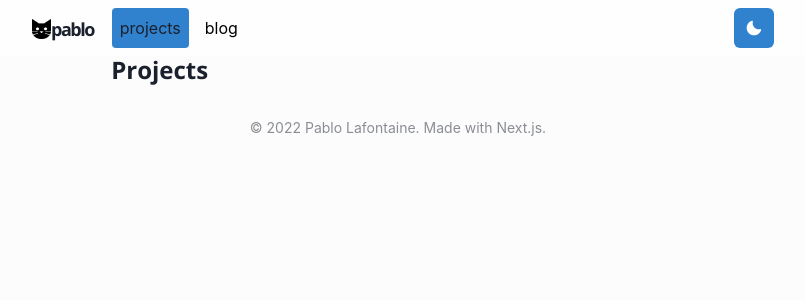
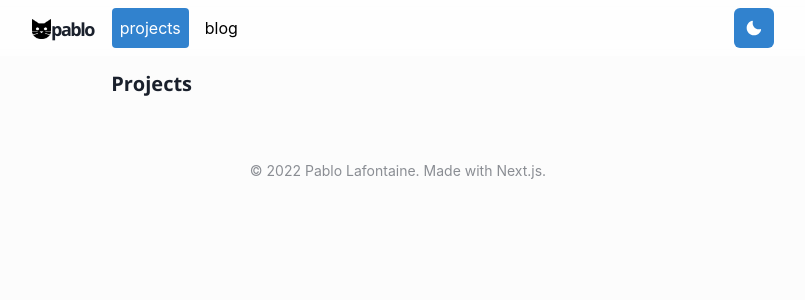
Before and after one commit to pablolafontaine/personal-website, a Next.js app: page /projects in a window 1280 px wide. Shown: the top 300 px of the page, without its empty margins (242-1047 px from the left). Built offline with nearby package versions, Linux system fonts and the light colour scheme.

Commit message:
initial blog and projects page stuff done

```diff
--- a/components/navbar.js
+++ b/components/navbar.js
@@ -20,14 +20,15 @@ import ThemeToggle from "./theme-toggle";
 const LinkItem = ({ href, path, children }) => {
 	const active = path === href;
 	const inactiveColor = useColorModeValue("black", "white");
-	const activeColor = useColorModeValue("#3182ce", "#faf08a");
+	const activeColor = useColorModeValue("white", "black");
+	const activeBackgroundColor = useColorModeValue("#3182ce", "#faf08a");
 	return (
 		<NextLink href={href}>
 			<Link
 				borderRadius={4}
 				p={2}
-				bg={active ? activeColor : undefined}
-				color={active ? "#1A202C" : inactiveColor}
+				bg={active ? activeBackgroundColor : undefined}
+				color={active ? activeColor : inactiveColor}
 			>
 				{children}
 			</Link>
--- a/pages/projects.js
+++ b/pages/projects.js
@@ -1,10 +1,28 @@
-import { Container, Heading } from "@chakra-ui/react";
+import { Container, Heading, Box, Spacer } from "@chakra-ui/react";
 const Projects = () => {
 	return (
 		<Container>
-			<Heading as="h1" fontSize="2xl">
-				Projects
-			</Heading>
+			<Box display={"inline-block"} mt={{ base: 4 }}>
+				<Heading as="h1" fontSize="20px">
+					Projects
+				</Heading>
+				<Spacer mt={{ base: 8 }} />
+				{/*<Box borderWidth={2} padding={2}>
+					<Image
+						align="center"
+						maxWidth="200px"
+						borderRadius="25px"
+						src="/images/projects/thumbSite.png"
+						alt=""
+					/>
+
+					<Divider
+						mb={{ base: 1 }}
+						mt={{ base: 4 }}
+					/>
+					<p>Nothing here yet..</p>
+				</Box>*/}
+			</Box>
 		</Container>
 	);
 };
```
Also changed, not shown: pages/blog.js (+22 -4 lines), public/images/projects/thumbSite.png (added).
